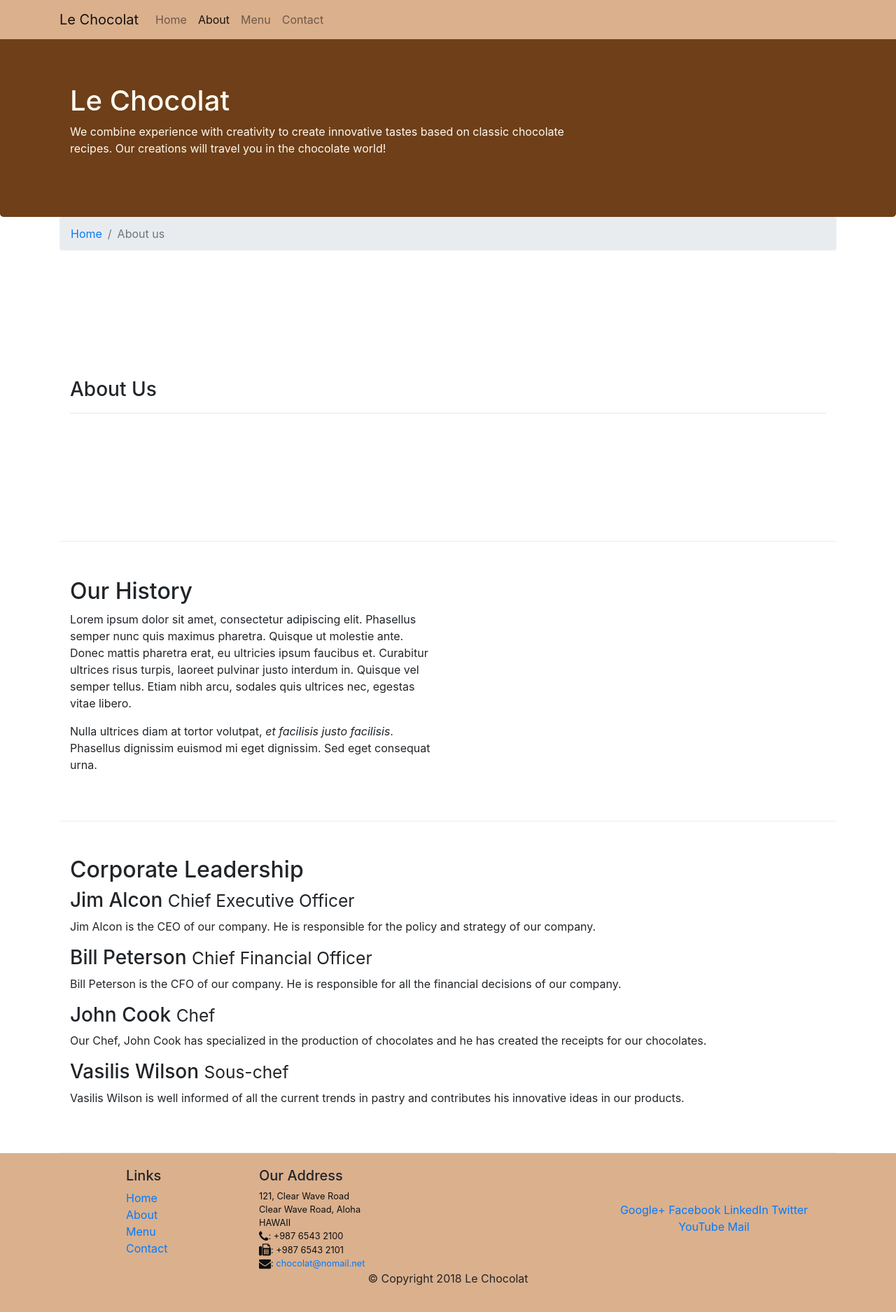
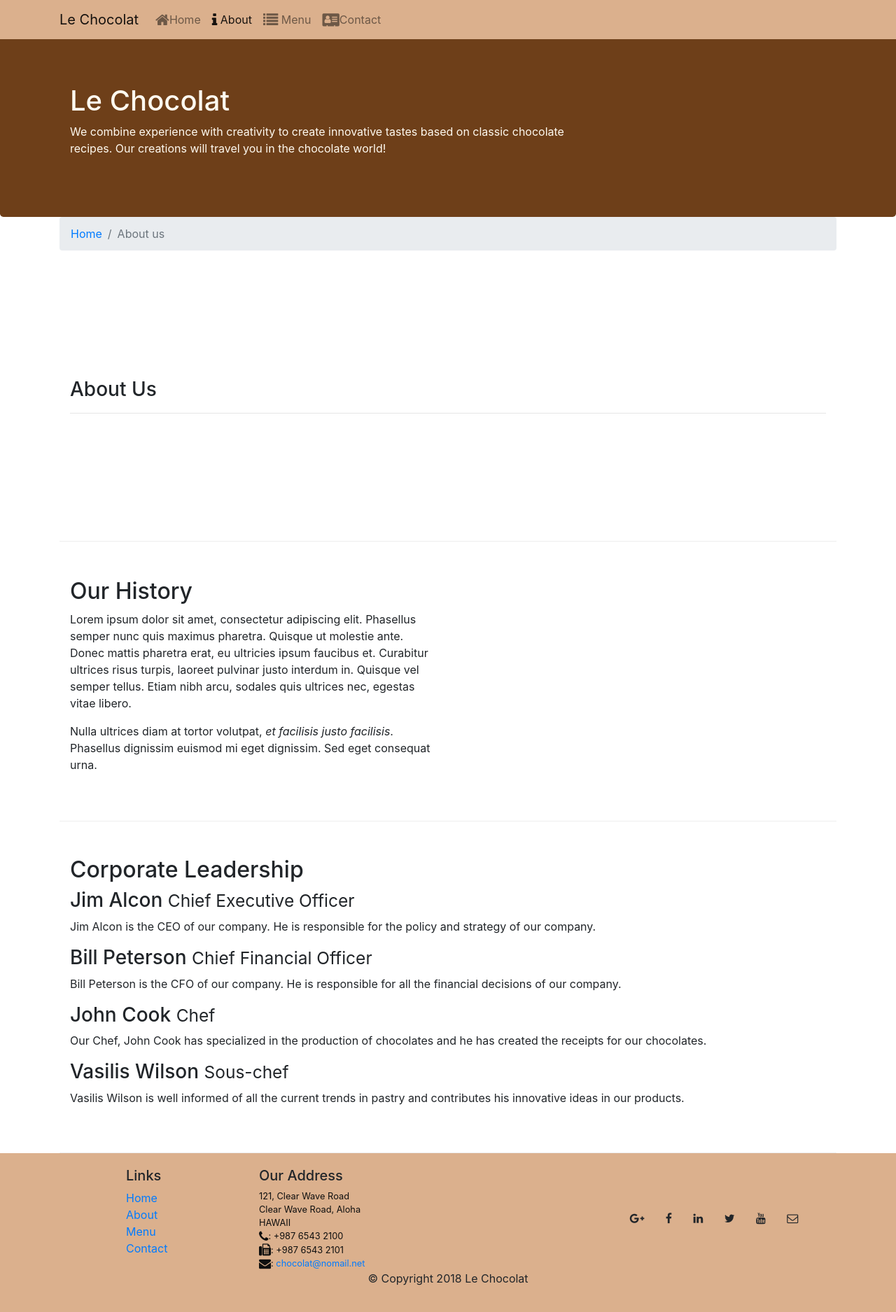
Before and after one commit to serachr/leChocolat, a website: page aboutus.html in a window 1280 px wide. Shown: the whole page at 70% size. Drawn offline with nearby package versions, Linux system fonts and the light colour scheme.

Commit message:
Icon Fonts

```diff
--- a/aboutus.html
+++ b/aboutus.html
@@ -22,10 +22,18 @@
             </button>
             <div class="collapse navbar-collapse" id="Navbar">
                 <ul class="navbar-nav">
-                    <li class="nav-item"><a class="nav-link" href="./index.html"> Home</a></li>
-                    <li class="nav-item active"><a class="nav-link" href="#">About</a></li>
-                    <li class="nav-item"><a class="nav-link" href="#">Menu</a></li>
-                    <li class="nav-item"><a class="nav-link" href="#">Contact</a></li>
+                    <li class="nav-item">
+                        <a class="nav-link" href="./index.html"> <span class="fa fa-home fa-lg"></span>Home</a>
+                    </li>
+                    <li class="nav-item active">
+                        <a class="nav-link" href="#"><span class="fa fa-info fa-lg"></span> About</a>
+                    </li>
+                    <li class="nav-item">
+                        <a class="nav-link" href="#"><span class="fa fa-list fa-lg"></span> Menu</a>
+                    </li>
+                    <li class="nav-item">
+                        <a class="nav-link" href="#"><span class="fa fa-address-card fa-lg"></span>Contact</a>
+                    </li>
                 </ul>
             </div>
         </div>
@@ -134,12 +142,18 @@
                 </div>
                 <div class="col col-sm-4 align-self-center">
                     <div class="col-auto" style="text-align:center">
-                        <a href="http://google.com/+">Google+</a>
-                        <a href="http://www.facebook.com/profile.php?id=">Facebook</a>
-                        <a href="http://www.linkedin.com/in/">LinkedIn</a>
-                        <a href="http://twitter.com/">Twitter</a>
-                        <a href="http://youtube.com/">YouTube</a>
-                        <a href="mailto:">Mail</a>
+                        <a class="btn btn-social-icon btn-google-plus" href="http://google.com/+">
+                            <i class="fa fa-google-plus"></i></a>
+                        <a class="btn btn-social-icon btn-facebook" href="http://www.facebook.com/profile.php?id=">
+                            <i class="fa fa-facebook"></i></a>
+                        <a class="btn btn-social-icon btn-linkedin" href="http://www.linkedin.com/in/">
+                            <i class="fa fa-linkedin"></i></a>
+                        <a class="btn btn-social-icon btn-twitter" href="http://twitter.com/">
+                            <i class="fa fa-twitter"></i></a>
+                        <a class="btn btn-social-icon btn-youtube" href="http://youtube.com/">
+                            <i class="fa fa-youtube"></i></a>
+                        <a class="btn btn-social-icon" href="mailto:">
+                            <i class="fa fa-envelope-o"></i></a>
                     </div>
                 </div>
             </div>
```
Also changed, not shown: index.html (+13 -5 lines). Lines whose indentation alone changed are shown as unchanged.
